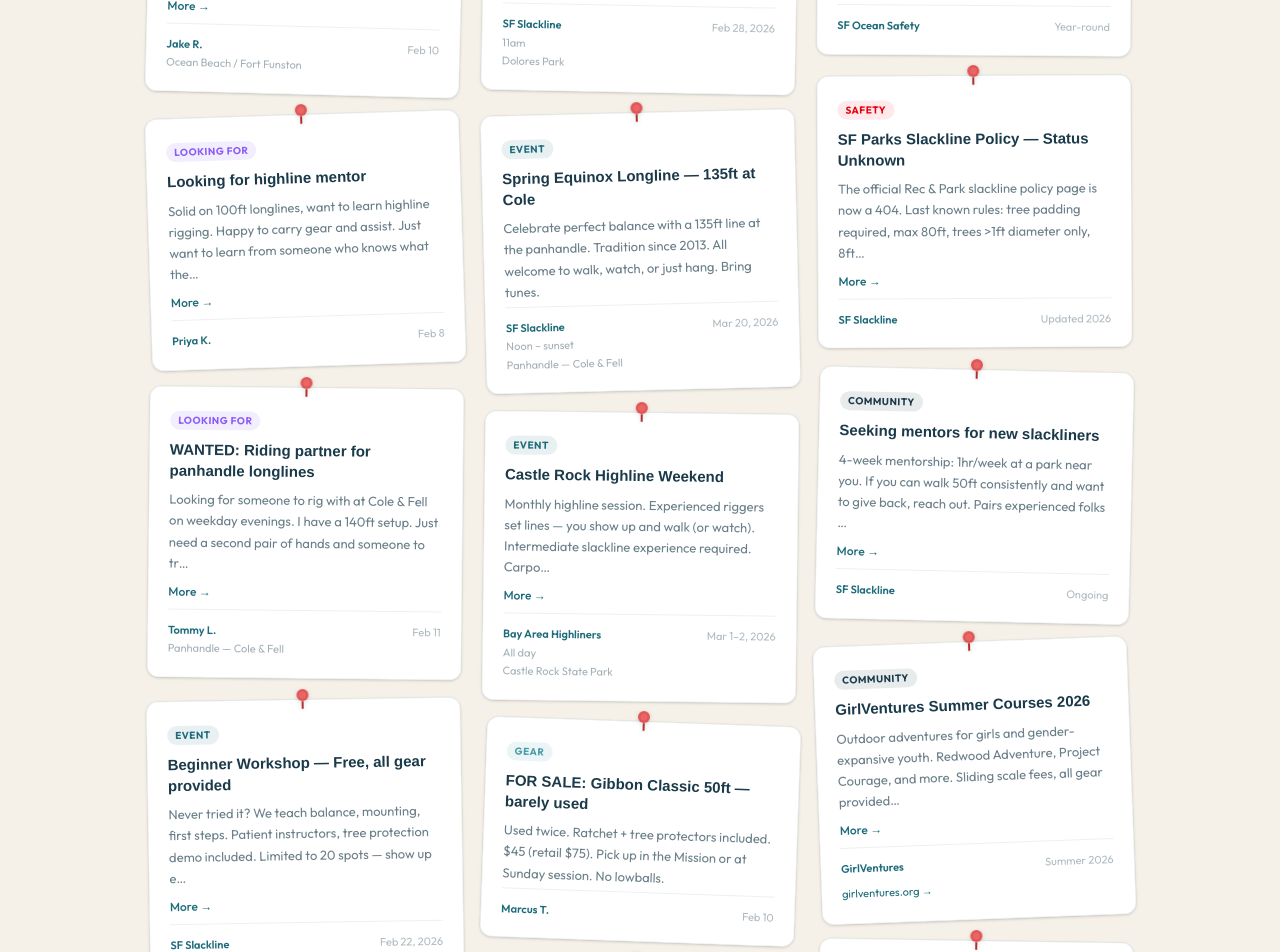
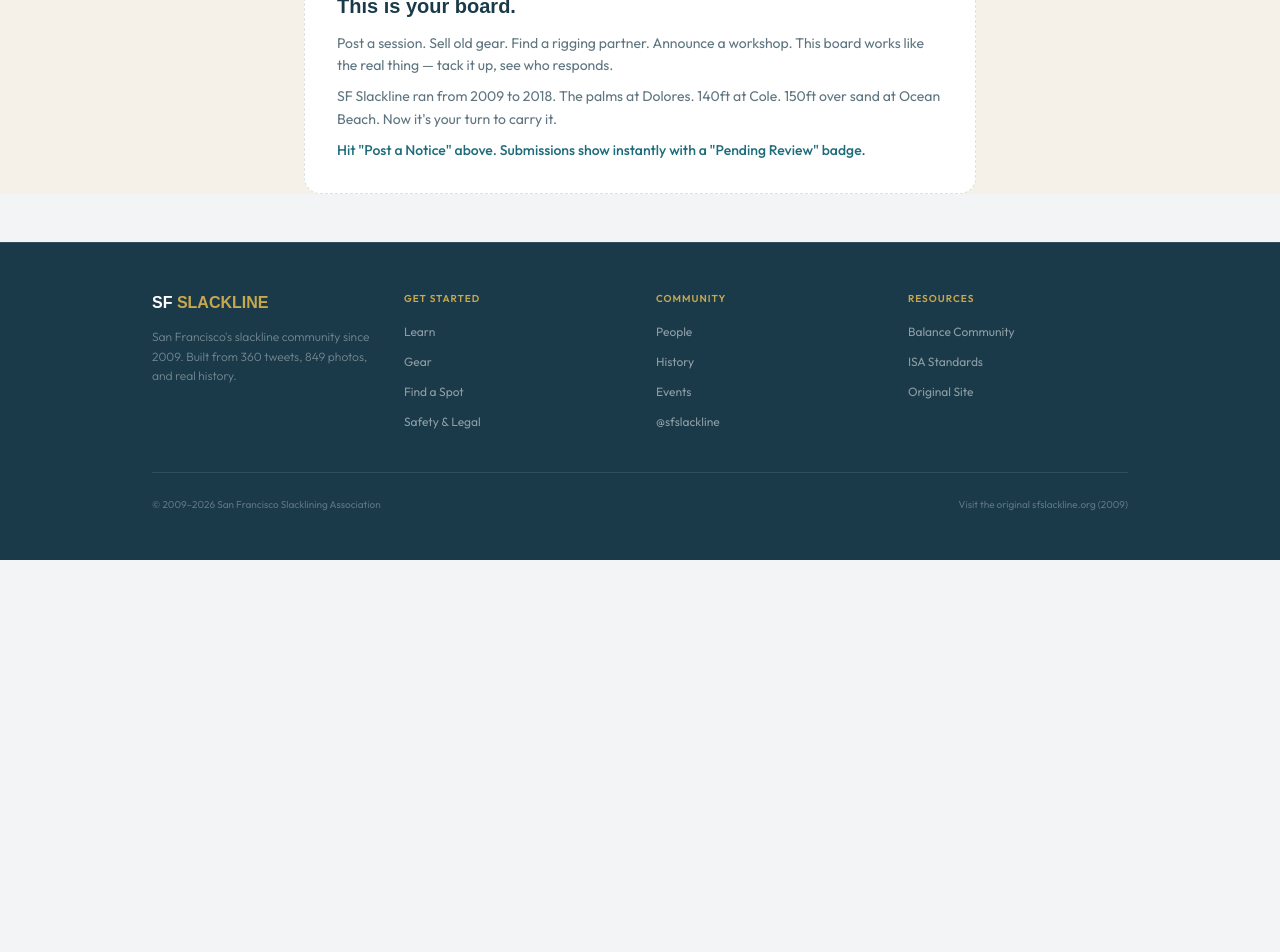
Before and after one commit to speedwarnsf/sfslackline, a Next.js app: page /board in a window 1280 px wide. Shown: the part 980-1932 px from the top of the page. After the commit the page ends 1540 px from the top, so only its background shows below. Built offline with nearby package versions, Linux system fonts and the light colour scheme; a web font is replaced by a local one.

Commit message:
Remove fake bulletin board posts — keep only pinned admin notices

```diff
--- a/src/app/board/page.tsx
+++ b/src/app/board/page.tsx
@@ -54,153 +54,6 @@ const hardcodedNotices: Notice[] = [
     rotation: -0.5,
   },
 
-  // ── LOOKING FOR (ISO) ──
-  {
-    id: 10,
-    category: 'iso',
-    title: 'ISO: 200ft longline setup for Ocean Beach',
-    body: 'Planning a beach session south of the hang gliders. Need 200ft+ of 1" webbing, pulleys, and a multiplier. Have tree pro and anchors. Willing to split cost on new webbing if nobody has spare. DM or find me Sundays at DP.',
-    author: 'Jake R.',
-    date: 'Feb 10',
-    location: 'Ocean Beach / Fort Funston',
-    rotation: 1.5,
-  },
-  {
-    id: 11,
-    category: 'iso',
-    title: 'Looking for highline mentor',
-    body: 'Solid on 100ft longlines, want to learn highline rigging. Happy to carry gear and assist. Just want to learn from someone who knows what they\'re doing. Castle Rock or anywhere.',
-    author: 'Priya K.',
-    date: 'Feb 8',
-    rotation: -1.8,
-  },
-  {
-    id: 12,
-    category: 'iso',
-    title: 'WANTED: Riding partner for panhandle longlines',
-    body: 'Looking for someone to rig with at Cole & Fell on weekday evenings. I have a 140ft setup. Just need a second pair of hands and someone to trade sends with.',
-    author: 'Tommy L.',
-    date: 'Feb 11',
-    location: 'Panhandle — Cole & Fell',
-    rotation: 0.6,
-  },
-
-  // ── EVENTS ──
-  {
-    id: 20,
-    category: 'event',
-    title: 'Beginner Workshop — Free, all gear provided',
-    body: 'Never tried it? We teach balance, mounting, first steps. Patient instructors, tree protection demo included. Limited to 20 spots — show up early. Shoes you can balance in.',
-    author: 'SF Slackline',
-    date: 'Feb 22, 2026',
-    time: '10am – 2pm',
-    location: 'Golden Gate Park, near the log cabin',
-    rotation: -0.9,
-  },
-  {
-    id: 21,
-    category: 'event',
-    title: 'Tree protection workshop this month',
-    body: 'Learn proper rigging with ISA-standard tree protection. We\'ll cover: sling width, padding materials, weight distribution, and how to inspect bark for damage. Bring your own gear to get feedback.',
-    author: 'SF Slackline',
-    date: 'Feb 28, 2026',
-    time: '11am',
-    location: 'Dolores Park',
-    rotation: 1.1,
-  },
-  {
-    id: 22,
-    category: 'event',
-    title: 'Spring Equinox Longline — 135ft at Cole',
-    body: 'Celebrate perfect balance with a 135ft line at the panhandle. Tradition since 2013. All welcome to walk, watch, or just hang. Bring tunes.',
-    author: 'SF Slackline',
-    date: 'Mar 20, 2026',
-    time: 'Noon – sunset',
-    location: 'Panhandle — Cole & Fell',
-    rotation: -1.4,
-  },
-  {
-    id: 23,
-    category: 'event',
-    title: 'Castle Rock Highline Weekend',
-    body: 'Monthly highline session. Experienced riggers set lines — you show up and walk (or watch). Intermediate slackline experience required. Carpools from SF available.',
-    author: 'Bay Area Highliners',
-    date: 'Mar 1–2, 2026',
-    time: 'All day',
-    location: 'Castle Rock State Park',
-    rotation: 0.7,
-  },
-
-  // ── GEAR ──
-  {
-    id: 30,
-    category: 'gear',
-    title: 'FOR SALE: Gibbon Classic 50ft — barely used',
-    body: 'Used twice. Ratchet + tree protectors included. $45 (retail $75). Pick up in the Mission or at Sunday session. No lowballs.',
-    author: 'Marcus T.',
-    date: 'Feb 10',
-    rotation: 2.0,
-  },
-  {
-    id: 31,
-    category: 'gear',
-    title: 'FREE: Carpet scraps for tree protection',
-    body: 'Got a stack of carpet remnants from a renovation. Perfect for tree pads. Come grab some at Sunday session or DM for Mission pickup.',
-    author: 'Dana M.',
-    date: 'Feb 9',
-    rotation: -1.6,
-  },
-
-  // ── SAFETY ──
-  {
-    id: 40,
-    category: 'safety',
-    title: 'Ocean Beach — Know the water',
-    body: 'If you\'re rigging at Ocean Beach, know the hazards. Water temp: 50–55°F even in summer. Rip currents are real. Never turn your back on the ocean. Slackline falls near the waterline = cold water shock risk.',
-    author: 'SF Ocean Safety',
-    date: 'Year-round',
-    rotation: 0.4,
-  },
-  {
-    id: 41,
-    category: 'safety',
-    title: 'SF Parks Slackline Policy — Status Unknown',
-    body: 'The official Rec & Park slackline policy page is now a 404. Last known rules: tree padding required, max 80ft, trees >1ft diameter only, 8ft clearance. We\'re investigating whether the policy changed or just moved. Rig responsibly regardless.',
-    author: 'SF Slackline',
-    date: 'Updated 2026',
-    rotation: -0.3,
-  },
-
-  // ── COMMUNITY ──
-  {
-    id: 50,
-    category: 'community',
-    title: 'Seeking mentors for new slackliners',
-    body: '4-week mentorship: 1hr/week at a park near you. If you can walk 50ft consistently and want to give back, reach out. Pairs experienced folks with total beginners.',
-    author: 'SF Slackline',
-    date: 'Ongoing',
-    rotation: 1.3,
-  },
-  {
-    id: 51,
-    category: 'community',
-    title: 'GirlVentures Summer Courses 2026',
-    body: 'Outdoor adventures for girls and gender-expansive youth. Redwood Adventure, Project Courage, and more. Sliding scale fees, all gear provided. Mentors needed Mar–May.',
-    author: 'GirlVentures',
-    date: 'Summer 2026',
-    link: 'girlventures.org',
-    rotation: -2.1,
-  },
-  {
-    id: 52,
-    category: 'community',
-    title: 'Leave No Trace — applies to slacklining too',
-    body: 'Plan ahead. Travel on durable surfaces. Dispose of waste. Leave what you find. Minimize impacts. Respect wildlife. Be considerate. Pack out your tape scraps and water bottles.',
-    author: 'LNT.org',
-    date: 'Always',
-    link: 'lnt.org',
-    rotation: 0.9,
-  },
 ];
 
 const categoryMeta: Record<string, { label: string; color: string; bgColor: string }> = {
```
